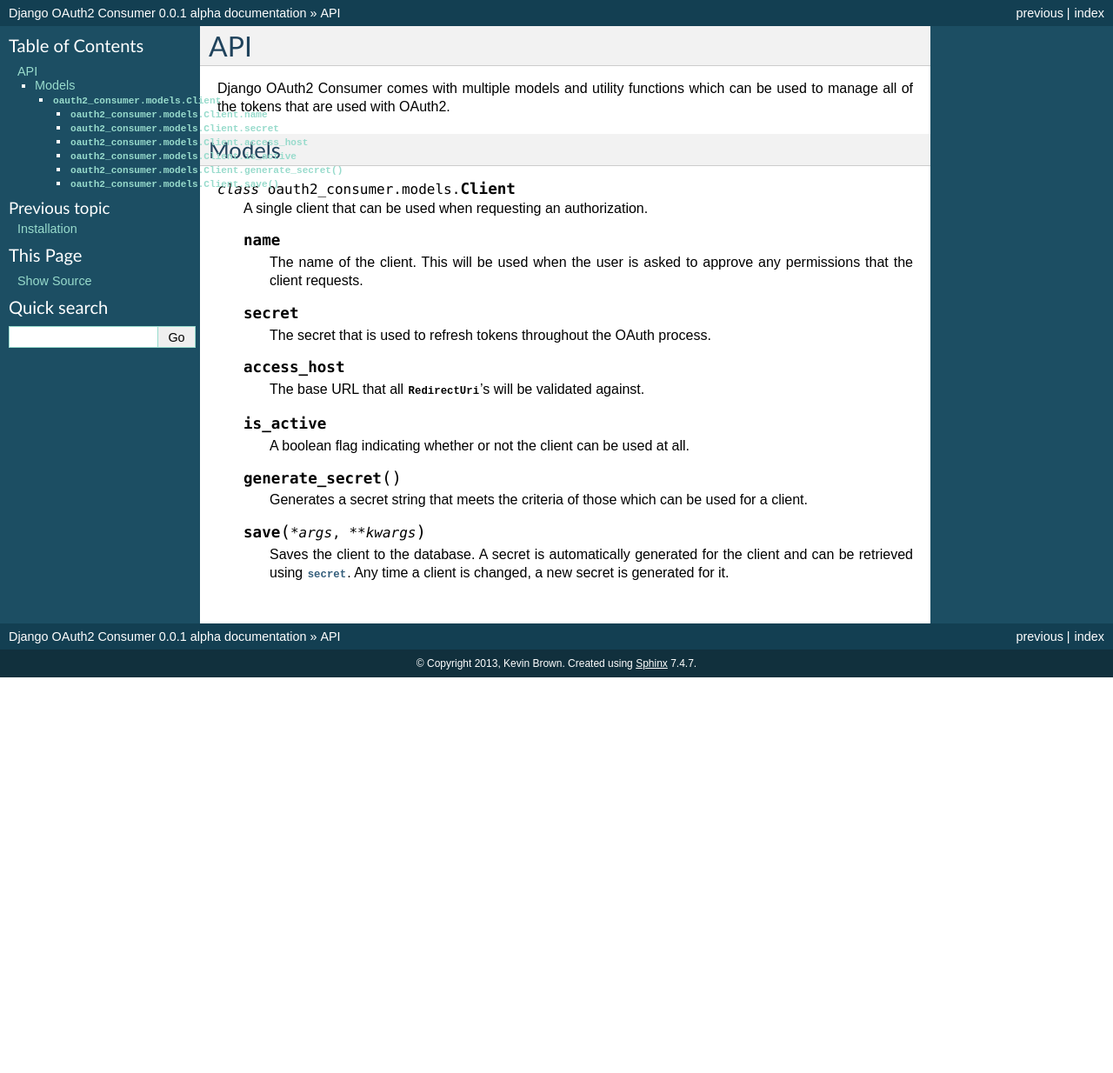
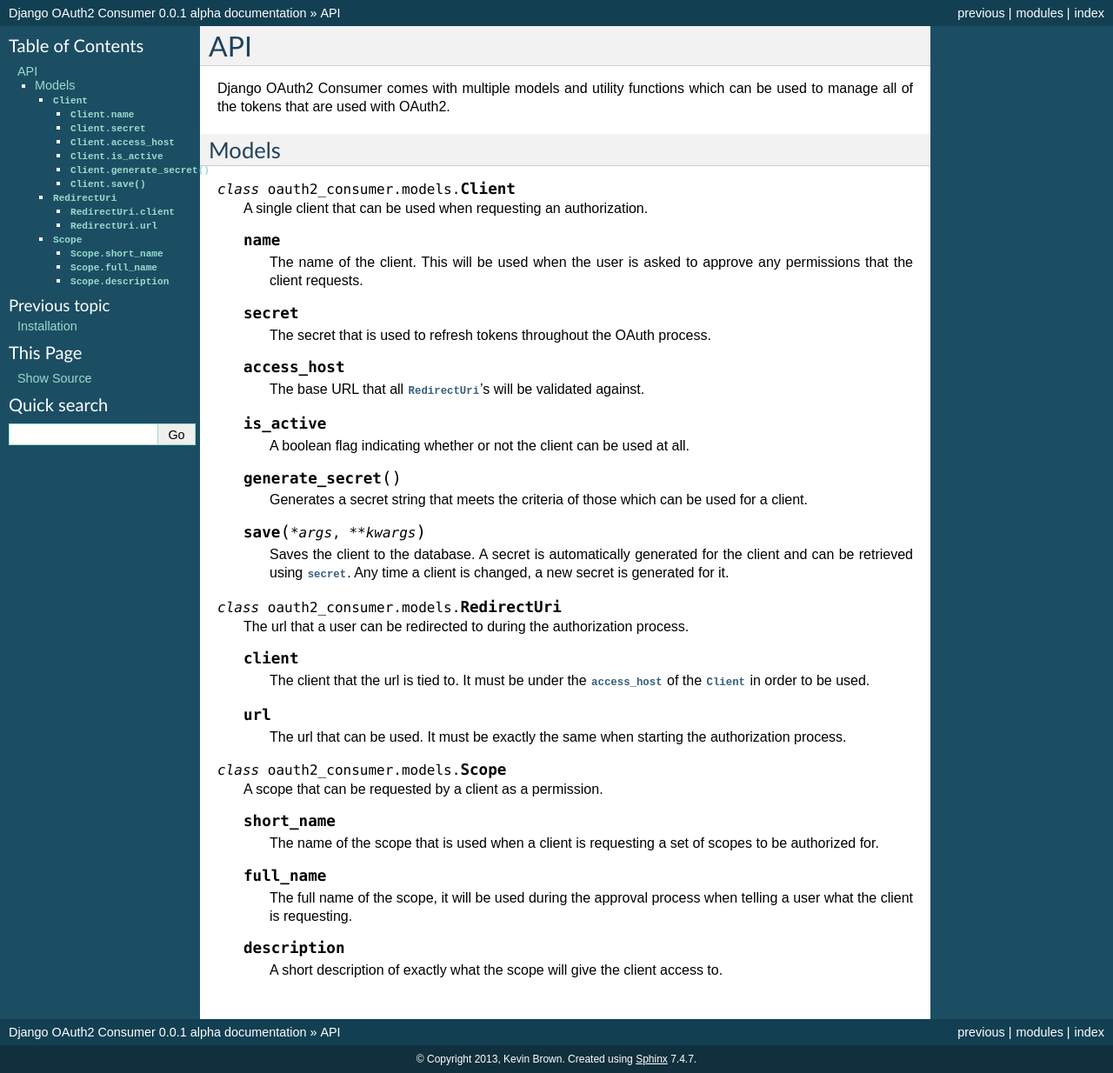
Before and after one commit to Rediker-Software/doac, a Sphinx documentation site: the page built from docs/source/api.rst, in a window 1280 px wide. Shown: the whole page at 87% size. Built offline with Sphinx 7.4.7, drawn with Linux system fonts in a browser that asks for light colours; before the commit the page ends 900 px from its top, so only the background shows below that.

Commit message:
Added documentation for Scope and RedirectUri

```diff
--- a/docs/source/api.rst
+++ b/docs/source/api.rst
@@ -6,8 +6,9 @@
 
 Models
 ~~~~~~
+.. module:: oauth2_consumer.models
 
-.. class:: oauth2_consumer.models.Client
+.. class:: Client
 
    A single client that can be used when requesting an authorization.
 
@@ -34,3 +35,31 @@
    .. method:: save(*args, **kwargs)
 
       Saves the client to the database.  A secret is automatically generated for the client and can be retrieved using :attr:`secret`.  Any time a client is changed, a new secret is generated for it.
+
+.. class:: RedirectUri
+
+   The url that a user can be redirected to during the authorization process.
+
+   .. attribute:: client
+
+      The client that the url is tied to.  It must be under the :attr:`~Client.access_host` of the :class:`Client` in order to be used.
+
+   .. attribute:: url
+
+      The url that can be used.  It must be exactly the same when starting the authorization process.
+
+.. class:: Scope
+
+   A scope that can be requested by a client as a permission.
+
+   .. attribute:: short_name
+
+      The name of the scope that is used when a client is requesting a set of scopes to be authorized for.
+
+   .. attribute:: full_name
+
+      The full name of the scope, it will be used during the approval process when telling a user what the client is requesting.
+
+   .. attribute:: description
+
+      A short description of exactly what the scope will give the client access to.
```
